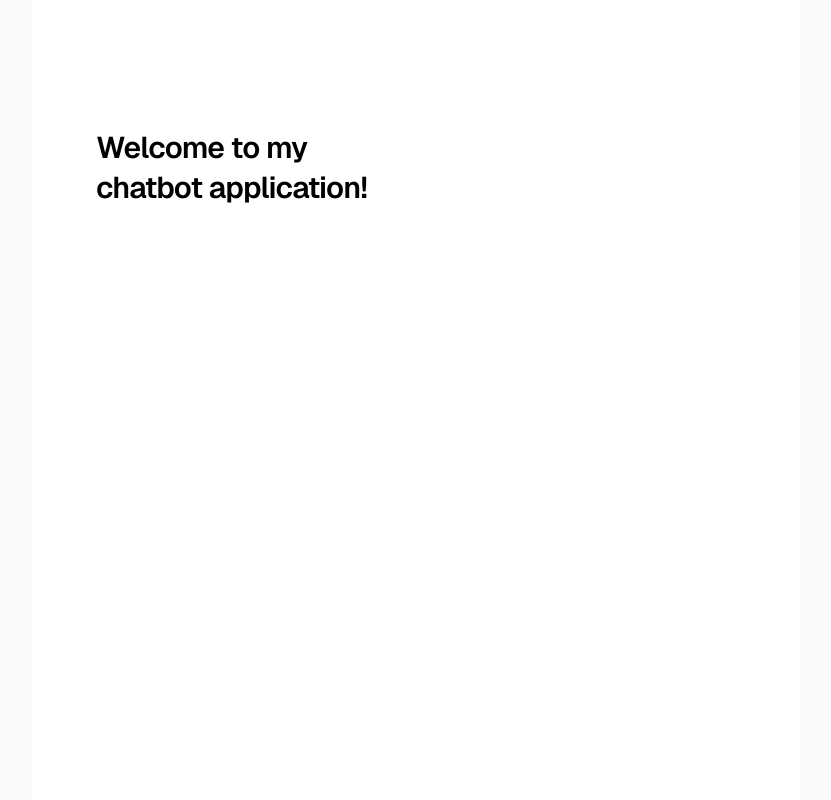
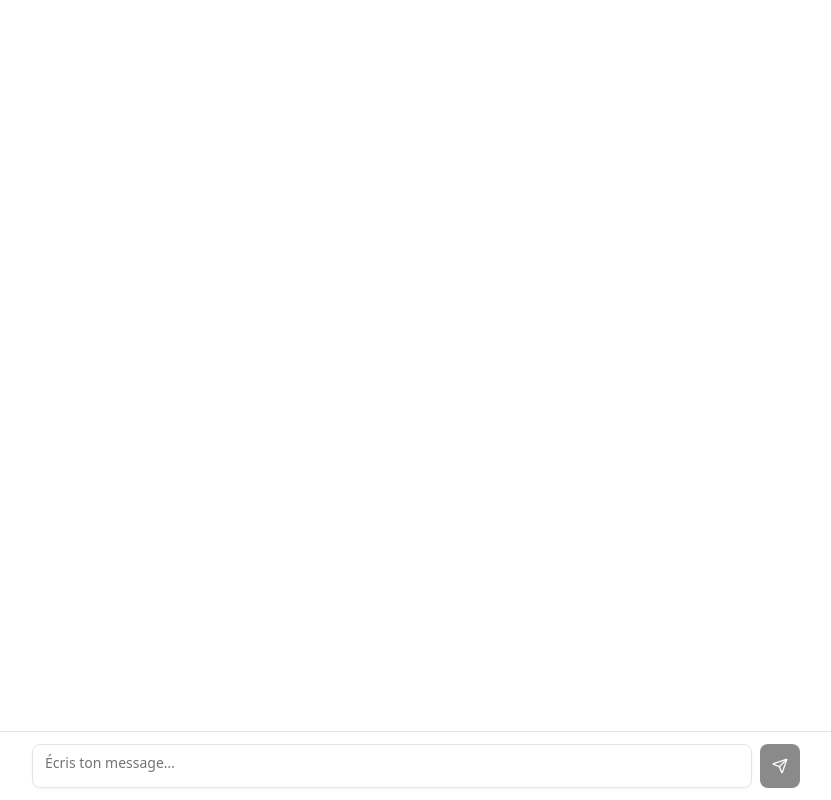
Before and after one commit to NoahBELLO/chat-app, a Next.js app: page / in a window 1280 px wide. Shown: the whole page, without its empty margins (224-1055 px from the left). Built offline with nearby package versions, Linux system fonts and the light colour scheme.

Commit message:
feat (chat-page) : ChatInput and ChatBubble

```diff
--- a/jsconfig.json
+++ b/jsconfig.json
@@ -1,7 +1,9 @@
 {
   "compilerOptions": {
+    "jsx": "react-jsx",
     "paths": {
-      "@/*": ["./src/*"]
+      "@/*": ["./src/*"],
+      "src/*": ["./src/*"]
     }
   }
 }
--- a/package.json
+++ b/package.json
@@ -10,6 +10,7 @@
   },
   "dependencies": {
     "@prisma/client": "^6.19.2",
+    "@radix-ui/react-slot": "^1.2.4",
     "class-variance-authority": "^0.7.1",
     "clsx": "^2.1.1",
     "lucide-react": "^0.562.0",
--- a/src/app/page.js
+++ b/src/app/page.js
@@ -1,15 +1,5 @@
-import Image from "next/image";
+import ChatPage from "@/frontend/components/ChatPage";
 
-export default function Home() {
-  return (
-    <div className="flex min-h-screen items-center justify-center bg-zinc-50 font-sans dark:bg-black">
-      <main className="flex min-h-screen w-full max-w-3xl flex-col items-center justify-between py-32 px-16 bg-white dark:bg-black sm:items-start">
-        <div className="flex flex-col items-center gap-6 text-center sm:items-start sm:text-left">
-          <h1 className="max-w-xs text-3xl font-semibold leading-10 tracking-tight text-black dark:text-zinc-50">
-            Welcome to my chatbot application!
-          </h1>
-        </div>
-      </main>
-    </div>
-  );
+export default function Page() {
+  return <ChatPage />;
 }
--- /dev/null
+++ b/src/frontend/components/ChatBubble.jsx
@@ -0,0 +1,21 @@
+export function ChatBubble({ content }) {
+  return (
+    <div className="flex justify-end">
+      <div
+        className="
+          max-w-[75%]
+          whitespace-pre-wrap
+          rounded-2xl
+          rounded-br-sm
+          bg-primary
+          px-4
+          py-2
+          text-sm
+          text-primary-foreground
+        "
+      >
+        {content}
+      </div>
+    </div>
+  );
+}
--- /dev/null
+++ b/src/frontend/components/ChatInput.jsx
@@ -0,0 +1,55 @@
+"use client";
+
+import * as React from "react";
+import { Button } from "@/frontend/components/ui/button";
+import { Textarea } from "@/frontend/components/ui/textarea";
+import { Send } from "lucide-react";
+
+export function ChatInput({ onSend, disabled }) {
+  const [message, setMessage] = React.useState("");
+
+  const canSend = message.trim().length > 0 && !disabled;
+
+  function handleSend() {
+    if (!canSend) return;
+    onSend(message.trim());
+    setMessage("");
+  }
+
+  function handleKeyDown(e) {
+    if (e.key === "Enter" && !e.shiftKey) {
+      e.preventDefault();
+      handleSend();
+    }
+  }
+
+  return (
+    <div className="border-t p-3">
+      <div
+        className="mx-auto flex items-end gap-2
+                      w-full
+                      min-w-[320px]
+                      max-w-[768px]"
+      >
+        <Textarea
+          placeholder="Écris ton message…"
+          value={message}
+          onChange={(e) => setMessage(e.target.value)}
+          onKeyDown={handleKeyDown}
+          rows={1}
+          disabled={disabled}
+          className="min-h-[44px] resize-none"
+        />
+
+        <Button
+          type="button"
+          onClick={handleSend}
+          disabled={!canSend}
+          className="h-11 shrink-0"
+        >
+          <Send className="h-4 w-4" />
+        </Button>
+      </div>
+    </div>
+  );
+}
--- /dev/null
+++ b/src/frontend/components/ChatPage.jsx
@@ -0,0 +1,35 @@
+"use client";
+
+import React from "react";
+import { ChatInput } from "@/frontend/components/ChatInput";
+import { ChatBubble } from "@/frontend/components/ChatBubble";
+
+export default function ChatPage() {
+  const [messages, setMessages] = React.useState([]);
+
+  const endRef = React.useRef(null);
+
+  React.useEffect(() => {
+    endRef.current?.scrollIntoView({ behavior: "smooth" });
+  }, [messages]);
+
+  function handleSend(message) {
+    setMessages((prev) => [...prev, message]);
+  }
+
+  return (
+    <div className="flex h-dvh flex-col">
+      <div className="flex-1 overflow-y-auto p-4">
+        <div className="mx-auto flex max-w-[768px] flex-col gap-2">
+          {messages.map((msg, index) => (
+            <ChatBubble key={index} content={msg} />
+          ))}
+
+          <div ref={endRef} />
+        </div>
+      </div>
+
+      <ChatInput onSend={handleSend} />
+    </div>
+  );
+}
--- /dev/null
+++ b/src/frontend/components/ui/button.jsx
@@ -0,0 +1,58 @@
+import * as React from "react"
+import { Slot } from "@radix-ui/react-slot"
+import { cva } from "class-variance-authority";
+
+import { cn } from "src/frontend/lib/utils"
+
+const buttonVariants = cva(
+  "inline-flex items-center justify-center gap-2 whitespace-nowrap rounded-md text-sm font-medium transition-all disabled:pointer-events-none disabled:opacity-50 [&_svg]:pointer-events-none [&_svg:not([class*='size-'])]:size-4 shrink-0 [&_svg]:shrink-0 outline-none focus-visible:border-ring focus-visible:ring-ring/50 focus-visible:ring-[3px] aria-invalid:ring-destructive/20 dark:aria-invalid:ring-destructive/40 aria-invalid:border-destructive",
+  {
+    variants: {
+      variant: {
+        default: "bg-primary text-primary-foreground hover:bg-primary/90",
+        destructive:
+          "bg-destructive text-white hover:bg-destructive/90 focus-visible:ring-destructive/20 dark:focus-visible:ring-destructive/40 dark:bg-destructive/60",
+        outline:
+          "border bg-background shadow-xs hover:bg-accent hover:text-accent-foreground dark:bg-input/30 dark:border-input dark:hover:bg-input/50",
+        secondary:
+          "bg-secondary text-secondary-foreground hover:bg-secondary/80",
+        ghost:
+          "hover:bg-accent hover:text-accent-foreground dark:hover:bg-accent/50",
+        link: "text-primary underline-offset-4 hover:underline",
+      },
+      size: {
+        default: "h-9 px-4 py-2 has-[>svg]:px-3",
+        sm: "h-8 rounded-md gap-1.5 px-3 has-[>svg]:px-2.5",
+        lg: "h-10 rounded-md px-6 has-[>svg]:px-4",
+        icon: "size-9",
+        "icon-sm": "size-8",
+        "icon-lg": "size-10",
+      },
+    },
+    defaultVariants: {
+      variant: "default",
+      size: "default",
+    },
+  }
+)
+
+function Button({
+  className,
+  variant = "default",
+  size = "default",
+  asChild = false,
+  ...props
+}) {
+  const Comp = asChild ? Slot : "button"
+
+  return (
+    <Comp
+      data-slot="button"
+      data-variant={variant}
+      data-size={size}
+      className={cn(buttonVariants({ variant, size, className }))}
+      {...props} />
+  );
+}
+
+export { Button, buttonVariants }
--- /dev/null
+++ b/src/frontend/components/ui/textarea.jsx
@@ -0,0 +1,20 @@
+import * as React from "react"
+
+import { cn } from "src/frontend/lib/utils"
+
+function Textarea({
+  className,
+  ...props
+}) {
+  return (
+    <textarea
+      data-slot="textarea"
+      className={cn(
+        "border-input placeholder:text-muted-foreground focus-visible:border-ring focus-visible:ring-ring/50 aria-invalid:ring-destructive/20 dark:aria-invalid:ring-destructive/40 aria-invalid:border-destructive dark:bg-input/30 flex field-sizing-content min-h-16 w-full rounded-md border bg-transparent px-3 py-2 text-base shadow-xs transition-[color,box-shadow] outline-none focus-visible:ring-[3px] disabled:cursor-not-allowed disabled:opacity-50 md:text-sm",
+        className
+      )}
+      {...props} />
+  );
+}
+
+export { Textarea }
```
Also changed, not shown: components.json, 1 other file (tests, documents, lock files or other folders).
